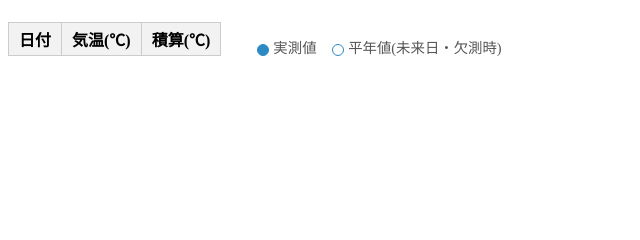
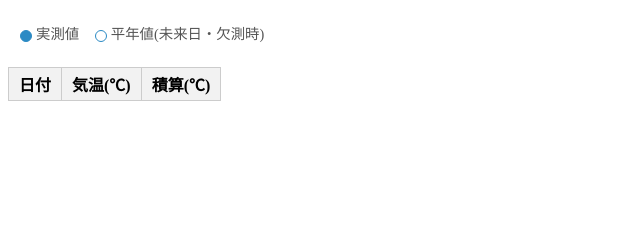
Before and after one commit to hoge0101/sekisan-ondo, a Flask app: template templates/index.html in a window 1280 px wide. Shown: the part 290-530 px from the top of the page, without its empty margins (0-640 px from the left). Run offline with Flask 3, Linux system fonts and the light colour scheme; the template is opened without the code that fills it, so the values that code supplies are empty.

Commit message:
積算温度グラフを拡大して見やすくする
数字が読めないほど小さかったため、SVGのサイズとフォントサイズを拡大し、
表とグラフの横並びレイアウト(画面幅の半分に圧縮される)をやめて
グラフを全幅で上に、表を下に表示するよう変更した。

```diff
--- a/app.py
+++ b/app.py
@@ -132,15 +132,15 @@ def get_cumulative_series(prec_no, area_code, start_date, end_date, base_temp=0)
     return series
 
 
-def build_chart_svg(series, width=700, height=320):
+def build_chart_svg(series, width=1000, height=500):
     """積算温度の推移を折れ線グラフのSVGとして描画する"""
     if not series:
         return ""
 
-    padding_left = 55
-    padding_right = 20
-    padding_top = 20
-    padding_bottom = 45
+    padding_left = 70
+    padding_right = 30
+    padding_top = 30
+    padding_bottom = 60
     plot_w = width - padding_left - padding_right
     plot_h = height - padding_top - padding_bottom
 
@@ -175,26 +175,26 @@ def build_chart_svg(series, width=700, height=320):
             f'stroke="#ddd" stroke-width="1" />'
         )
         svg_parts.append(
-            f'<text x="{padding_left - 8}" y="{y + 4:.1f}" font-size="11" text-anchor="end" fill="#555">{value:.0f}</text>'
+            f'<text x="{padding_left - 10}" y="{y + 5:.1f}" font-size="16" text-anchor="end" fill="#333">{value:.0f}</text>'
         )
 
-    max_labels = 10
+    max_labels = 12
     label_step = max(1, -(-n // max_labels))
     for i, s in enumerate(series):
         if i % label_step == 0 or i == n - 1:
             x = x_pos(i)
             label = f'{s["date"].month}/{s["date"].day}'
             svg_parts.append(
-                f'<text x="{x:.1f}" y="{height - padding_bottom + 18}" font-size="10" '
-                f'text-anchor="middle" fill="#555">{label}</text>'
+                f'<text x="{x:.1f}" y="{height - padding_bottom + 25}" font-size="15" '
+                f'text-anchor="middle" fill="#333">{label}</text>'
             )
 
-    svg_parts.append(f'<polyline points="{polyline_points}" fill="none" stroke="#2b8ac4" stroke-width="2" />')
+    svg_parts.append(f'<polyline points="{polyline_points}" fill="none" stroke="#2b8ac4" stroke-width="3" />')
 
     for (x, y), s in zip(points, series):
         fill = "#2b8ac4" if s["is_actual"] else "#ffffff"
         svg_parts.append(
-            f'<circle cx="{x:.1f}" cy="{y:.1f}" r="3.5" fill="{fill}" stroke="#2b8ac4" stroke-width="1.5" />'
+            f'<circle cx="{x:.1f}" cy="{y:.1f}" r="5" fill="{fill}" stroke="#2b8ac4" stroke-width="2" />'
         )
 
     svg_parts.append("</svg>")
--- a/templates/index.html
+++ b/templates/index.html
@@ -5,10 +5,6 @@
     <title>積算温度計算</title>
     <style>
         .result-area {
-            display: flex;
-            flex-wrap: wrap;
-            gap: 24px;
-            align-items: flex-start;
             margin-top: 12px;
         }
         .daily-table {
@@ -28,11 +24,13 @@
             margin-left: 4px;
         }
         .chart-area {
-            max-width: 700px;
+            max-width: 1000px;
+            margin-bottom: 24px;
         }
         .chart {
             width: 100%;
             height: auto;
+            min-width: 600px;
         }
         .chart-legend {
             font-size: 0.9em;
@@ -83,6 +81,14 @@
         <h2>積算温度: {{ result }} ℃</h2>
 
         <div class="result-area">
+            <div class="chart-area">
+                {{ chart_svg | safe }}
+                <p class="chart-legend">
+                    <span class="dot actual"></span>実測値
+                    <span class="dot normal"></span>平年値(未来日・欠測時)
+                </p>
+            </div>
+
             <table class="daily-table">
                 <thead>
                     <tr>
@@ -107,14 +113,6 @@
                     {% endfor %}
                 </tbody>
             </table>
-
-            <div class="chart-area">
-                {{ chart_svg | safe }}
-                <p class="chart-legend">
-                    <span class="dot actual"></span>実測値
-                    <span class="dot normal"></span>平年値(未来日・欠測時)
-                </p>
-            </div>
         </div>
     {% endif %}
 
```
